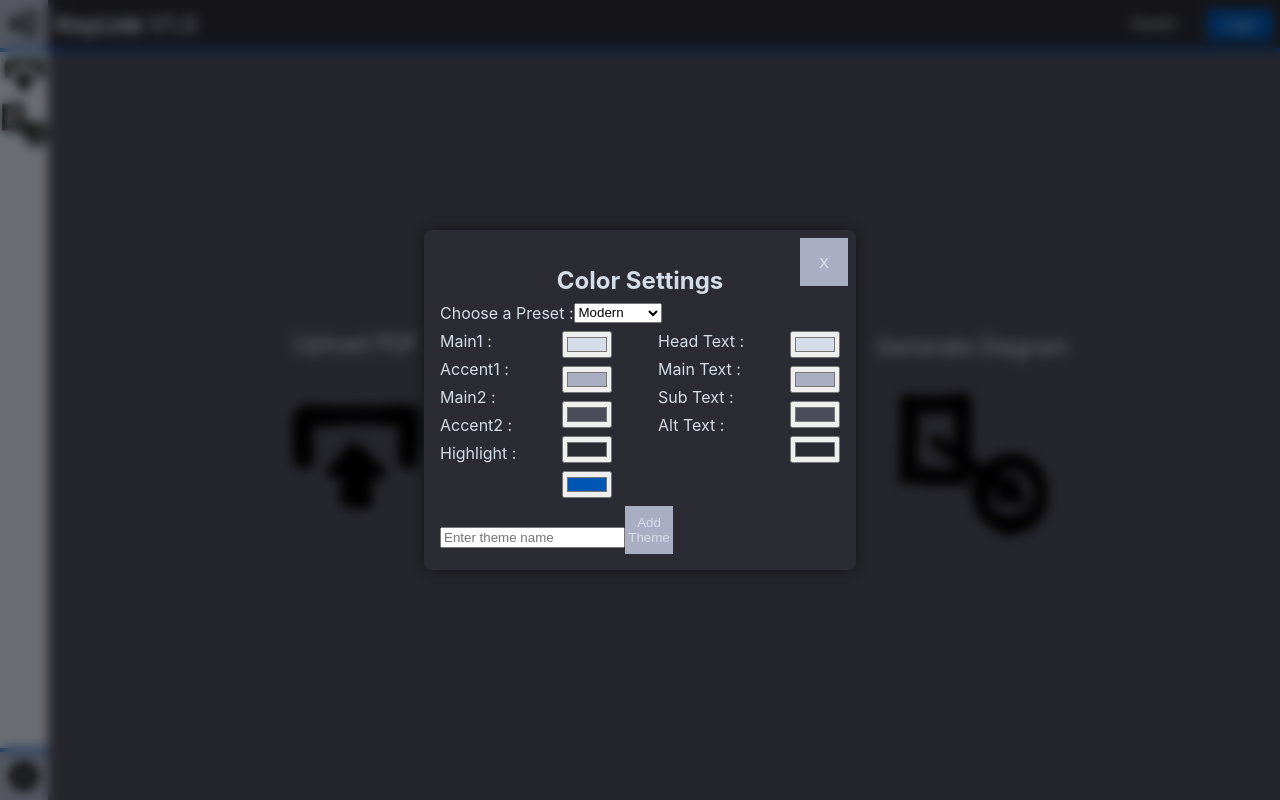
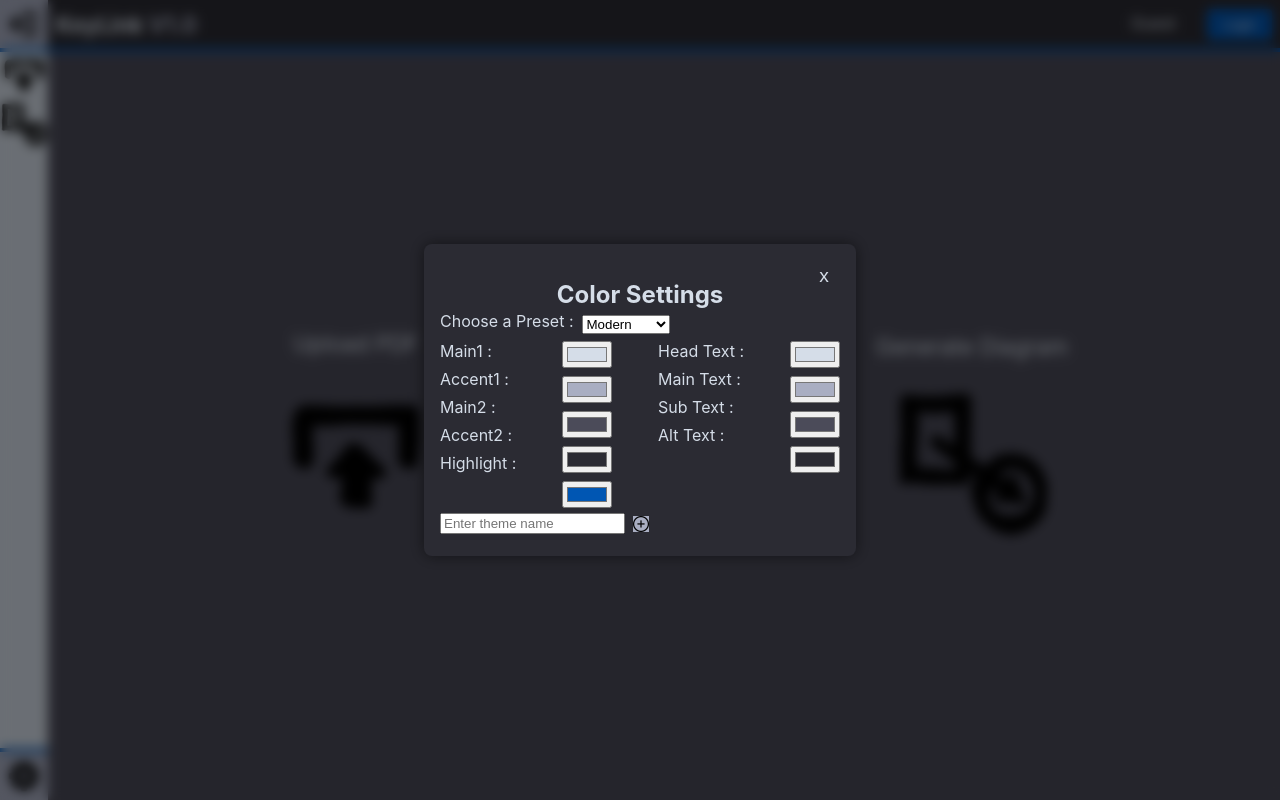
Before and after one commit to ansleehk/CS-160-Frontend, a React (Create React App) app: page / in a window 1280 px wide. Both pictures are taken after a click on the button 24 px from the left and 776 px from the top of the page. Built offline with nearby package versions, Linux system fonts and the light colour scheme.

Commit message:
Finished color settings

```diff
--- a/src/utilities/Styles.css
+++ b/src/utilities/Styles.css
@@ -21,6 +21,7 @@
   --closed_sidebar_width: 48px;
 
   /* Button Sizes */
+  --mini_button: 16px;
   --small_button: 48px;
   --large_button: 20vmin;
 
--- a/src/widgets/SettingsPopup.css
+++ b/src/widgets/SettingsPopup.css
@@ -23,9 +23,37 @@
   width: var(--settings_width);
 }
 
-#theme-preset {
+#title {
+  text-align: center;
+  margin-bottom: var(--medium_dim);
+}
+
+#theme-preset,
+#theme-adder {
   display: flex;
   flex-direction: row;
+  align-items: center;
+  gap: var(--medium_dim);
+  margin-bottom: var(--medium_dim);
+  height: var(--large_dim);
+}
+
+#delete-button,
+#add-button {
+  padding: 0;
+  margin: 0;
+  background-color: var(--c_accent1) !important;
+  border: none;
+  border-radius: var(--small_dim);
+  height : var(--mini_button) !important;
+  width : var(--mini_button) !important;
+}
+
+#delete-theme,
+#add-theme {
+  background-color: transparent !important;
+  height : var(--mini_button) !important;
+  width : var(--mini_button) !important;
 }
 
 #color-picker {
@@ -36,49 +64,22 @@
   width: 100%;
 }
 
-#site-color-label,
-#site-color-picker,
-#font-color-label,
-#font-color-picker {
+#color-picker div {
   display: flex;
   flex-direction: column;
 }
 
-#settings-popup h2 {
-  text-align: center;
-  margin-bottom: var(--medium_dim);
-}
-
-#settings-popup label {
+#settings-popup label,
+#settings-popup input[type="color"] {
   display: block;
   margin-bottom: var(--medium_dim);
 }
 
-#settings-popup select,
-#settings-popup input[type="color"] {
-  margin-bottom: var(--medium_dim);
-}
-
-#settings-popup .color-input {
-  display: flex;
-  align-items: center; /* Center align color input and its label */
-}
-
-#settings-popup .color-input label {
-  margin-right: var(--medium_dim);
-}
-
-#settings-popup .color-input input[type="color"] {
-  flex: 1; /* Take remaining space */
-}
-
 #close-button {
-  position: absolute;
-  top: var(--medium_dim);
-  right: var(--medium_dim);
-  background: none;
+  background: none !important;
+  color: var(--c_headtext);
   border: none;
-  color: var(--c_headtext);
+  border-radius: var(--small_dim);
   cursor: pointer;
   font-size: var(--h2_font);
 }
--- a/src/widgets/SettingsPopup.js
+++ b/src/widgets/SettingsPopup.js
@@ -1,62 +1,122 @@
 import React, { useState, useEffect } from "react";
 import "./SettingsPopup.css";
-import Themes from "../utilities/Themes.js"
+
+import del from "../images/Delete.png";
+import add from "../images/Add.png";
+import Themes from "../utilities/Themes.js";
 
 const SettingsPopup = ({ onClose }) => {
-  const [selectedPreset, setSelectedPreset] = useState(() => {
-    return parseInt(localStorage.getItem("selectedPreset")) || 0;
-  });
-  const [userThemes, setUserThemes] = useState([]);
+  const [selectedPreset, setSelectedPreset] = useState(() =>
+    parseInt(localStorage.getItem("selectedPreset")) || 0);
+  const [userThemes, setUserThemes] = useState(() =>
+    JSON.parse(localStorage.getItem("userThemes")) || []);
   const [newThemeName, setNewThemeName] = useState("");
-  const [currentColor, setCurrentColor] = useState({
-    c_main1: localStorage.getItem("c_main1") || Themes[0].colors.c_main1,
-    c_accent1: localStorage.getItem("c_accent1") || Themes[0].colors.c_accent1,
-    c_main2: localStorage.getItem("c_main2") || Themes[0].colors.c_main2,
-    c_accent2: localStorage.getItem("c_accent2") || Themes[0].colors.c_accent2,
-    c_highlight: localStorage.getItem("c_highlight") || Themes[0].colors.c_highlight,
-    c_headtext: localStorage.getItem("c_headtext") || Themes[0].colors.c_headtext,
-    c_maintext: localStorage.getItem("c_maintext") || Themes[0].colors.c_maintext,
-    c_subtext: localStorage.getItem("c_subtext") || Themes[0].colors.c_subtext,
-    c_alttext: localStorage.getItem("c_alttext") || Themes[0].colors.c_alttext,
+  const [currentColor, setCurrentColor] = useState(() => {
+    const defaultTheme = Themes[0].colors;
+    return {
+      c_main1: localStorage.getItem("c_main1") || defaultTheme.c_main1,
+      c_accent1: localStorage.getItem("c_accent1") || defaultTheme.c_accent1,
+      c_main2: localStorage.getItem("c_main2") || defaultTheme.c_main2,
+      c_accent2: localStorage.getItem("c_accent2") || defaultTheme.c_accent2,
+      c_highlight: localStorage.getItem("c_highlight") || defaultTheme.c_highlight,
+      c_headtext: localStorage.getItem("c_headtext") || defaultTheme.c_headtext,
+      c_maintext: localStorage.getItem("c_maintext") || defaultTheme.c_maintext,
+      c_subtext: localStorage.getItem("c_subtext") || defaultTheme.c_subtext,
+      c_alttext: localStorage.getItem("c_alttext") || defaultTheme.c_alttext,
+    };
   });
 
   useEffect(() => {
-    const userThemesFromStorage = JSON.parse(localStorage.getItem("userThemes")) || [];
-    setUserThemes(userThemesFromStorage);
   const selectedPresetIndex = parseInt(localStorage.getItem("selectedPreset")) || 0;
   setSelectedPreset(selectedPresetIndex);
-    const presetColors = Themes[selectedPresetIndex].colors;
+}, []);
+
+useEffect(() => {
+  if (selectedPreset < Themes.length) {
+    const presetColors = Themes[selectedPreset].colors;
     setCurrentColor(presetColors);
     Object.keys(presetColors).forEach((name) => {
       const storedColor = localStorage.getItem(name);
-      if (storedColor) {
-        document.documentElement.style.setProperty(`--${name}`, storedColor);
+      if (storedColor) document.documentElement.style.setProperty(`--${name}`, storedColor);
+    });
+  } else {
+    const customThemeIndex = selectedPreset - Themes.length;
+    const customTheme = userThemes[customThemeIndex];
+    if (customTheme && customTheme.colors) {
+      setCurrentColor(customTheme.colors);
+      Object.keys(customTheme.colors).forEach((name) => {
+        const storedColor = localStorage.getItem(name);
+        if (storedColor) document.documentElement.style.setProperty(`--${name}`, storedColor);
+      });
+    } else {
+      const defaultTheme = Themes[0].colors;
+      setCurrentColor(defaultTheme);
+      Object.keys(defaultTheme).forEach((name) => {
+        localStorage.setItem(name, defaultTheme[name]);
+        document.documentElement.style.setProperty(`--${name}`, defaultTheme[name]);
+      });
     }
-    });
-  }, []);
+  }
+
+  localStorage.setItem("userThemes", JSON.stringify(userThemes));
+}, [selectedPreset, userThemes]);
 
   const handleChange = (e) => {
     const { name, value } = e.target;
-    setCurrentColor({ ...currentColor, [name]: value });
+    setCurrentColor((prevColor) => ({ ...prevColor, [name]: value }));
     document.documentElement.style.setProperty(`--${name}`, value);
   };
 
   const handlePresetChange = (e) => {
     const index = e.target.value;
     setSelectedPreset(index);
+    localStorage.setItem("selectedPreset", index);
+
+    if (index < Themes.length) {
       const presetColors = Themes[index].colors;
       setCurrentColor(presetColors);
-    localStorage.setItem("selectedPreset", index);
       Object.keys(presetColors).forEach((name) => {
         localStorage.setItem(name, presetColors[name]);
         document.documentElement.style.setProperty(`--${name}`, presetColors[name]);
       });
+    } else {
+      const customThemeIndex = index - Themes.length;
+      const customTheme = userThemes[customThemeIndex];
+      if (customTheme && customTheme.colors) {
+        setCurrentColor(customTheme.colors);
+        Object.keys(customTheme.colors).forEach((name) => {
+          localStorage.setItem(name, customTheme.colors[name]);
+          document.documentElement.style.setProperty(`--${name}`, customTheme.colors[name]);
+        });
+      } else {
+        const defaultTheme = Themes[0].colors;
+        setCurrentColor(defaultTheme);
+        Object.keys(defaultTheme).forEach((name) => {
+          localStorage.setItem(name, defaultTheme[name]);
+          document.documentElement.style.setProperty(`--${name}`, defaultTheme[name]);
+        });
+      }
+    }
   };
 
   const handleThemeDelete = (index) => {
     const updatedThemes = [...userThemes];
     updatedThemes.splice(index, 1);
     setUserThemes(updatedThemes);
+
+    // Reset the website colors and selection to the default ones
+    const defaultThemeColors = Themes[0].colors;
+    setCurrentColor(defaultThemeColors);
+    Object.keys(defaultThemeColors).forEach((name) => {
+      localStorage.setItem(name, defaultThemeColors[name]);
+      document.documentElement.style.setProperty(`--${name}`, defaultThemeColors[name]);
+    });
+
+    // Set selected preset index to 0 and update local storage
+    setSelectedPreset(0);
+    localStorage.setItem("selectedPreset", 0);
+
+    // Update user themes in local storage
     localStorage.setItem("userThemes", JSON.stringify(updatedThemes));
   };
 
@@ -65,22 +125,47 @@ const SettingsPopup = ({ onClose }) => {
       label: newThemeName,
       colors: { ...currentColor },
     };
-    setUserThemes([...userThemes, newTheme]);
-    setNewThemeName("");
-    localStorage.setItem("userThemes", JSON.stringify([...userThemes, newTheme]));
+
+    const updatedThemes = [...userThemes, newTheme];
+    setUserThemes(updatedThemes);
+    localStorage.setItem("userThemes", JSON.stringify(updatedThemes)); // Store updated themes in local storage
+
+    // Determine the index of the newly added theme
+    const newIndex = Themes.length + updatedThemes.length - 1;
+
+    // Update the selected preset index and store it in local storage
+    setSelectedPreset(newIndex);
+    localStorage.setItem("selectedPreset", newIndex);
+
+    // Update the website's appearance with the new theme's colors
+    const newThemeColors = updatedThemes[newIndex - Themes.length].colors;
+    setCurrentColor(newThemeColors);
+    Object.keys(newThemeColors).forEach((name) => {
+      localStorage.setItem(name, newThemeColors[name]);
+      document.documentElement.style.setProperty(`--${name}`, newThemeColors[name]);
+    });
   };
 
   return (
     <div id="settings-popup-overlay">
       <div id="settings-popup">
-        <h2>Color Settings</h2>
+        <button id="close-button" onClick={onClose}>x</button>
+        <h2 id="title">Color Settings</h2>
         <div id="theme-preset">
           <label htmlFor="preset">Choose a Preset : </label>
           <select id="preset" name="preset" value={selectedPreset} onChange={handlePresetChange}>
             {Themes.map((preset, index) => (
               <option key={index} value={index}>{preset.label}</option>
             ))}
+            {userThemes.map((theme, index) => (
+              <option key={index + Themes.length} value={index + Themes.length}>{theme.label}</option>
+            ))}
           </select>
+          {selectedPreset >= Themes.length && (
+            <button id="delete-button" onClick={() => handleThemeDelete(selectedPreset - Themes.length)}>
+              <img src={del} id="delete-theme" alt="delete theme" />
+            </button>
+          )}
         </div>
         <div id="color-picker">
           <div id="site-color-label">
@@ -102,7 +187,6 @@ const SettingsPopup = ({ onClose }) => {
               <label htmlFor="c_maintext">Main Text : </label>
               <label htmlFor="c_subtext">Sub Text : </label>
               <label htmlFor="c_alttext">Alt Text : </label>
-
           </div>
           <div id="font-color-picker">
             <input type="color" id="c_headtext" name="c_headtext" value={currentColor.c_headtext} onChange={handleChange} />
@@ -111,19 +195,12 @@ const SettingsPopup = ({ onClose }) => {
             <input type="color" id="c_alttext" name="c_alttext" value={currentColor.c_alttext} onChange={handleChange} />
           </div>
         </div>
-        <div>
+        <div id="theme-adder">
           <input type="text" placeholder="Enter theme name" value={newThemeName} onChange={(e) => setNewThemeName(e.target.value)} />
-          <button onClick={handleAddTheme}>Add Theme</button>
+          <button id="add-button" onClick={handleAddTheme}>
+            <img src={add} id="add-theme" alt="add theme" />
+          </button>
         </div>
-        <div id="theme-list">
-          {userThemes.map((theme, index) => (
-            <div key={index}>
-              <span>{theme.label}</span>
-              <button onClick={() => handleThemeDelete(index)}>Delete</button>
-            </div>
-          ))}
-        </div>
-        <button id="close-button" onClick={onClose}>x</button>
       </div>
     </div>
   );
```
Also changed, not shown: src/images/Add.png (added), src/images/Delete.png (added). Lines whose indentation alone changed are shown as unchanged.
